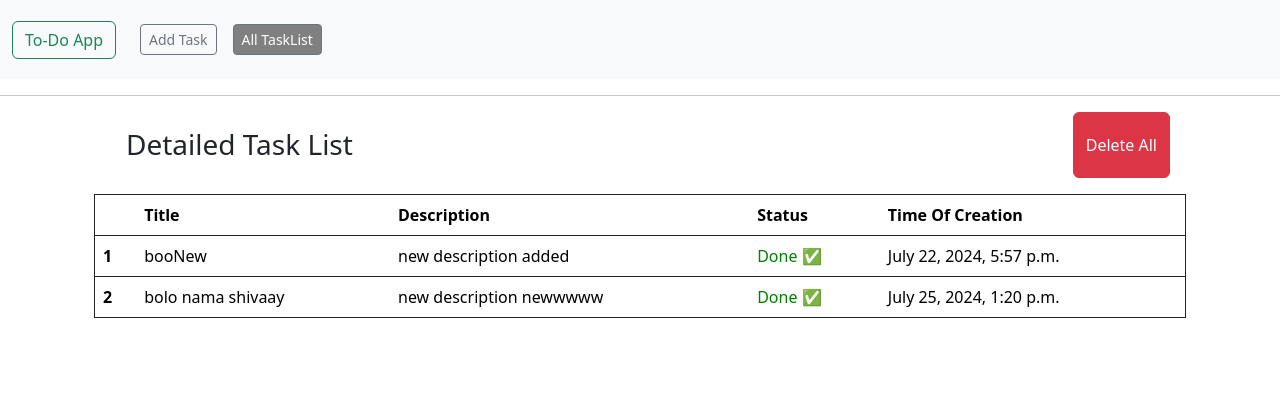
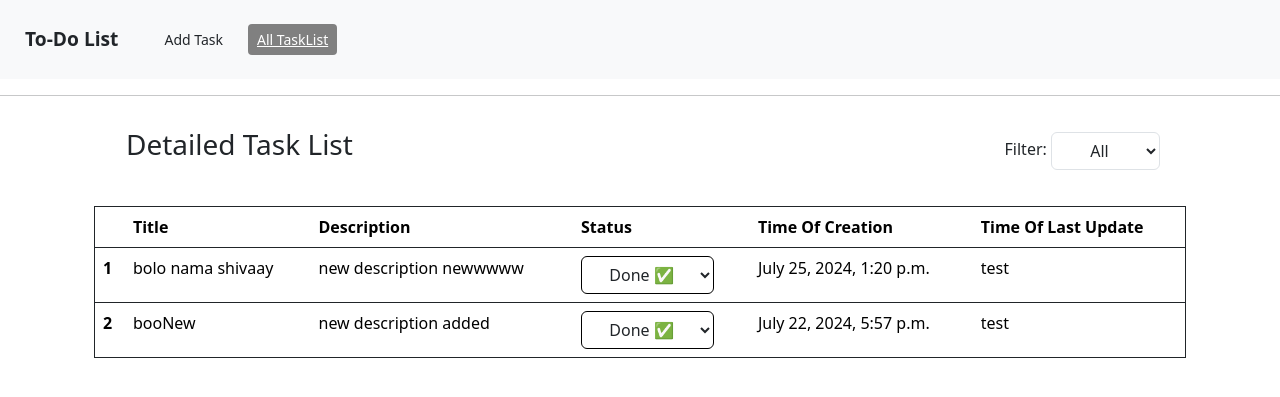
Before and after one commit to itzFelu/Todo-App-Django, a Django app: page /tasklist/ in a window 1280 px wide. Shown: the top 397 px of the page. Run offline with Django 4.2, Linux system fonts and the light colour scheme; data comes from the database, SQL or seed files in the repository; both versions use the stored data as it was after the commit.

Commit message:
Nav Bar, Update Task section, All task, delete options updated

```diff
--- a/static/script.js
+++ b/static/script.js
@@ -11,27 +11,12 @@ document.querySelector('.todo').addEventListener('click',(e)=>{
     window.location.href='/';
 })
 function taskDetails(id){
-    window.location.href=`taskDetails/${id}`
+    window.location.href=`/taskDetails/${id}`
 }
 function delete_task(id) {
+    console.log("hello");
     if(confirm("are you sure you want to delete?")){
         console.log(`delete_task/${id}`);
-        window.location.href=`delete_task/${id}`;
+        window.location.href=`/delete_task/${id}`;
     }
 }
-function del_all(){
-    console.log("clicked");
-    let str="Type 'Delete All' to confirm"
-    while(true){
-        let res=prompt(str)
-        if (res == 'Delete All'){
-            console.log('correct');
-            window.location.href='/deleteAll';
-            break;
-        }
-        else if(res!='' && !res)
-            break;
-        else
-            str="Type Correctly: 'Delete All' to confirm"
-    }
-}
--- a/static/style.css
+++ b/static/style.css
@@ -1,3 +1,3 @@
-tbody tr:hover{
+.table-hover tr:hover{
     cursor: pointer;
 }
--- a/tasks/urls.py
+++ b/tasks/urls.py
@@ -9,6 +9,5 @@ urlpatterns = [
     path('taskDetails/<int:id>/',views.taskDetails,name="taskDetails"),
     path('update_task/<int:id>/',views.update_task,name="update_task"),
     path('delete_task/<int:id>/',views.del_task,name="del_task"),
-    path('deleteAll/',views.del_all,name="del_all"),
 
 ]
--- a/tasks/views.py
+++ b/tasks/views.py
@@ -1,29 +1,6 @@
 from django.http import HttpResponse
 from django.shortcuts import render, redirect
 from .models import Tasks
-# data=[
-#         {
-#             'id':1,
-#             'title': 'Finishing Assignment',
-#             'description': 'make a todo App with Django, showcasing CRUD operations',
-#             'dateTime': '17-07-2024 18:00',
-#             'status': True
-#         },
-#         {
-#             'id':2,
-#             'title': 'goto market',
-#             'description': 'buy fish, grocery etc',
-#             'dateTime': '19-07-2024 9:00',
-#             'status': False
-#         },
-#         {
-#             'id':3,
-#             'title': 'submit project',
-#             'description': 'deadline is EOD today',
-#             'dateTime': '16-07-2024 18:00',
-#             'status': False
-#         },
-#     ]
 
 def index(request):
     if request.method == 'POST':
@@ -44,6 +21,14 @@ def index(request):
         # return HttpResponse("hello this is index page")
 
 def taskList(request):
+    # print(request.path)
+    if request.method == 'POST':
+        data=request.POST
+        print(data['status']+" "+data['id'])
+        Tasks.objects.filter(id=data['id']).update(
+            status=data['status']
+        )
+        return redirect(request.path)
     data= Tasks.objects.all()
     context={
         'page': 'taskList',
@@ -52,6 +37,13 @@ def taskList(request):
     return render(request,'taskList.html',context)
 
 def taskDetails(request,id):
+    if request.method == 'POST':
+        data=request.POST
+        print(data['status']+" "+data['id'])
+        Tasks.objects.filter(id=data['id']).update(
+            status=data['status']
+        )
+        return redirect(request.path)
     data=Tasks.objects.get(id=id)
     return render(request,'taskDetails.html',context={'data':data,})
 
@@ -61,8 +53,10 @@ def update_task(request,id):
         Tasks.objects.filter(id=id).update(
             title=data['title'],
             description=data['description'],
+            status=data['status'],
         )
-        return render(request,'updateTask.html',context={'message':'success', 'data': data,})
+        data=Tasks.objects.filter(id=id)
+        return render(request,'taskDetails.html',context={'message':'success', 'data': data[0],})
     else:
         data=Tasks.objects.get(id=id)
         return render(request,'updateTask.html',context={'data':data})
@@ -85,12 +79,6 @@ def addTask(request):
     # return HttpResponse("hello this is add Task page")
 
 def del_task(request,id):
+    print(id)
     Tasks.objects.get(id = id).delete()
-
     return redirect('/')
-
-def del_all(request):
-    Tasks.objects.all().delete()
-    # print(request.META.HTTP_REFERER)
-    # print()
-    return redirect('/tasklist')
--- a/templates/delAll.html
+++ /dev/null
@@ -1,4 +0,0 @@
-{% load static %}
-{% block del_all %}
-
-{% endblock del_all %}
--- a/templates/index.html
+++ b/templates/index.html
@@ -14,16 +14,18 @@
         .add-task-btn{
           background: gray;
           color: white;
+          text-decoration: underline;
         }
       {% elif page == 'taskList' %}
         .task-list{
           background: gray;
           color: white;
+          text-decoration: underline;
         }
       {% else %}
         .todo{
-          background: green;
-          color: white;
+          color: green;
+          text-decoration: underline;
         }
       {% endif %}
     </style>
@@ -32,9 +34,9 @@
 <body>
     <nav class="navbar bg-body-tertiary">
         <div class="container-fluid justify-content-start">
-            <button class="btn btn-outline-success me-2 todo">To-Do App</button>
-            <button class="btn btn-sm btn-outline-secondary m-3 add-task-btn">Add Task</button>
-            <button class="btn btn-sm btn-outline-secondary task-list">All TaskList</button>
+            <button class="btn me-2 todo" style="font-size: larger; font-weight: bolder;">To-Do List</button>
+            <button class="btn btn-sm  m-3 add-task-btn">Add Task</button>
+            <button class="btn btn-sm  task-list">All TaskList</button>
 
             {% comment %} <a href="/"><button class="btn btn-outline-success me-2 todo">Td-Do App</button></a>
             <a href="/addtask"><button class="btn btn-sm btn-outline-secondary m-3 add-task-btn">Add Task</button></a>
@@ -51,11 +53,11 @@
               <th scope="col"></th>
               <th scope="col">Task Name</th>
               <th scope="col">Status</th>
-              <th scope="col">Remove?</th>
+
             </tr>
           </thead>
           <tbody>
-            {% for obj in data %}
+            {% for obj in data reversed %}
                 <tr>
                     <th scope="row" onclick=taskDetails({{obj.id}})>{{forloop.counter}}</th>
                     <td onclick=taskDetails({{obj.id}})>{{obj.title}}</td>
@@ -74,7 +76,6 @@
                         </select>
                       </form>
                     </td>
-                    <td><button class="btn  btn-danger del" onclick=delete_task({{obj.id}})>Delete</button></td>
                   </tr>
               {% endfor %}
           </tbody>
@@ -85,7 +86,6 @@
       {% block UpdateTask %} {% endblock %}
       {% block taskList %} {% endblock %}
       {% block taskDetails %} {% endblock %}
-      {% block del_all %} {% endblock %}
 
 
 
--- a/templates/taskList.html
+++ b/templates/taskList.html
@@ -4,7 +4,15 @@
     <div class="container">
       <div class="d-flex justify-content-between m-3">
           <h3 class="m-3">Detailed Task List</h3>
-          <button class="btn btn-danger" onclick="del_all()">Delete All</button>
+          <div style="margin: 20px 10px;">
+            <label for="filter">Filter:</label>
+            <select name="filter" id="filter" class="btn border">
+              <option value="null" selected>All</option>
+              <option value="Done">Done</option>
+              <option value="Pending">Pending</option>
+            </select>
+          </div>
+
         </div>
         <table class="table table-hover border border-dark">
             <thead>
@@ -14,22 +22,34 @@
                 <th scope="col">Description</th>
                 <th scope="col">Status</th>
                 <th scope="col">Time Of Creation</th>
-                {% comment %} <th scope="col"></th>  {% endcomment %}
+                <th scope="col">Time Of Last Update</th>
+
               </tr>
             </thead>
+
             <tbody>
-              {% for obj in data %}
+              {% for obj in data reversed %}
                 <tr>
-                  <th scope="row">{{forloop.counter}}</th>
-                  <td>{{obj.title}}</td>
-                  <td>{{obj.description}}</td>
-                  {% if obj.status == 'Done' %}
-                    <td selected style="color: green" value='Done'>Done &#9989;</td>
-                  {% else %}
-                  <td selected style="color: red" value='Pending'>Pending &#10060;</td>
-                  {% endif %}
-                  <td>{{obj.dateTime}}</td>
-                  {% comment %} <td ><button class="btn  btn-danger" onclick=delete_task({{obj.id}})>Delete</button></td> {% endcomment %}
+                  <th scope="row" onclick=taskDetails({{obj.id}})>{{forloop.counter}}</th>
+                  <td onclick=taskDetails({{obj.id}})>{{obj.title}}</td>
+                  <td onclick=taskDetails({{obj.id}})>{{obj.description}}</td>
+                  <td>
+                    <form method="post">
+                      {% csrf_token %}
+                      <input type="hidden" name="id" value={{obj.id}}>
+                      <select class=" btn border border-black" onchange="this.form.submit()" name="status">
+                        {% if obj.status == 'Done' %}
+                          <option selected style="color: green" value='Done'>Done &#9989;</option>
+                          <option style="color: red" value='Pending'>Pending &#10060;</option>
+                        {% else %}
+                        <option  style="color: green" value='Done'>Done &#9989;</option>
+                        <option selected style="color: red" value='Pending'>Pending &#10060;</option>
+                        {% endif %}
+                      </select>
+                    </form>
+                  </td>
+                  <td onclick=taskDetails({{obj.id}})>{{obj.dateTime}}</td>
+                  <td onclick=taskDetails({{obj.id}})> test </td>
                 </tr>
               {% endfor %}
 
```
Also changed, not shown: templates/taskDetails.html (+22 -5 lines), templates/updateTask.html (+17 -5 lines), db.sqlite3.
